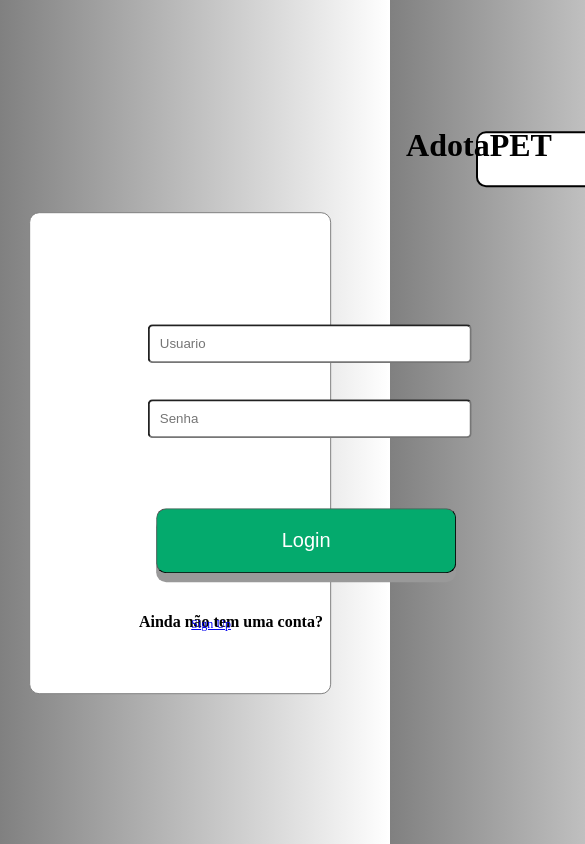
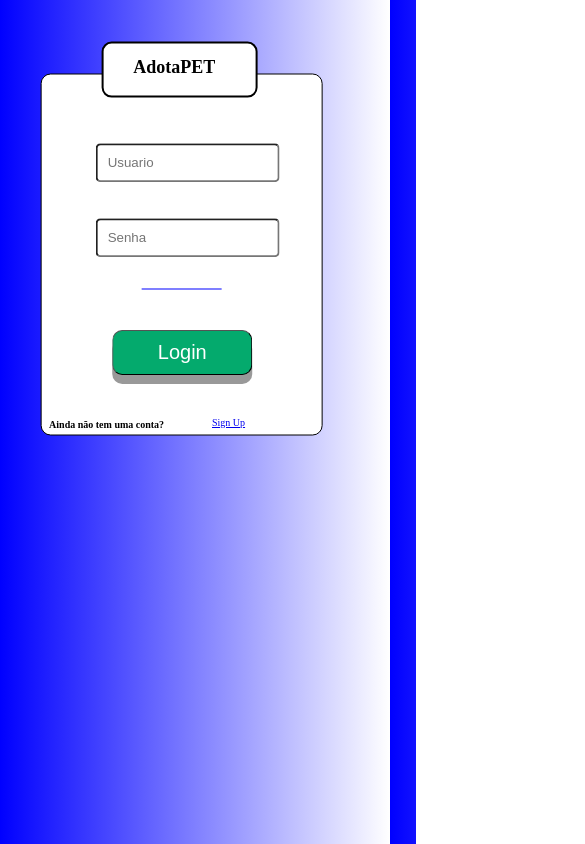
Before and after one commit to EsdrasFerreiraProg/EsdrasFerreiraProg.github.io, a plain HTML site: page index.html in a window 390 px wide. Shown: the top 844 px of the page, 585 px wide, since content can reach past the window. Drawn offline with Linux system fonts and the light colour scheme.

Commit message:
release-5-7-22

```diff
--- a/css/styles.css
+++ b/css/styles.css
@@ -32,7 +32,7 @@ body{
 
    width: 300px;
    padding: 20px;
-   transform: translate(-8%,30px);
+   transform: translate(100%,30px);
    background-color: #04AA6D;
    box-shadow: 0 9px #999;
    border-radius: 10px;
@@ -45,10 +45,10 @@ body{
 
 .sign-up-button{
     font-size: 12px;
-    transform: translate(49%,-600%);
+    transform: translate(40.2%,-680%);
 }
 .no-account{
-    transform: translate(35%,-300%);
+    transform: translate(29%,-300%);
 }
 
 .login:hover{
@@ -80,25 +80,58 @@ body{
     background-color: white;
     border-radius: 5px;
     padding: 10px;
-    width: 300px;
+    width: 600px;
     position: center;
-    transform: translate(-10%,-100%);
+    transform: translate(-5%,-100%);
 }
 
 
 
 @media screen and (max-width: 600px) {
-    .title{
-        transform: translate(-50%,-390%);
+    body{
+        background-image: linear-gradient(to right, blue, white);
     }
 
     .container{
+        transform: translate(-148%,-25%);
+        width: 80px;
+        margin-right: 0px;
 
-        background-color: white;
-        border-radius: 10px;
-        padding: 150px;
+    }
 
-        border: 1px solid gray;
-        transform: translate(-142%,10%);
+    .inputUser{
+        transform: translate(-25%,-80%);
+        width: 160px;
     }
+    .login{
+        padding: 10px;
+        width: 140px;
+        transform: translate(-21%,90%);
+    }
+
+    .box-1{
+        position: relative;
+        transform: translate(60%,60%);
+        z-index: 1;
+    }
+
+    .no-account{
+        transform: translate(15%,-120px);
+        font-size: 10px;
+        margin-right: 100px;
+    }
+    .sign-up-button{
+        transform: translate(100%,-147px);
+        font-size: 10px;
+
+        margin-right: 170px;
+    }
+
+    .title{
+        transform: translate(35%,0%);
+        font-size: 18px;
+
+        margin-right: 5000px;
+    }
+
 }
```
